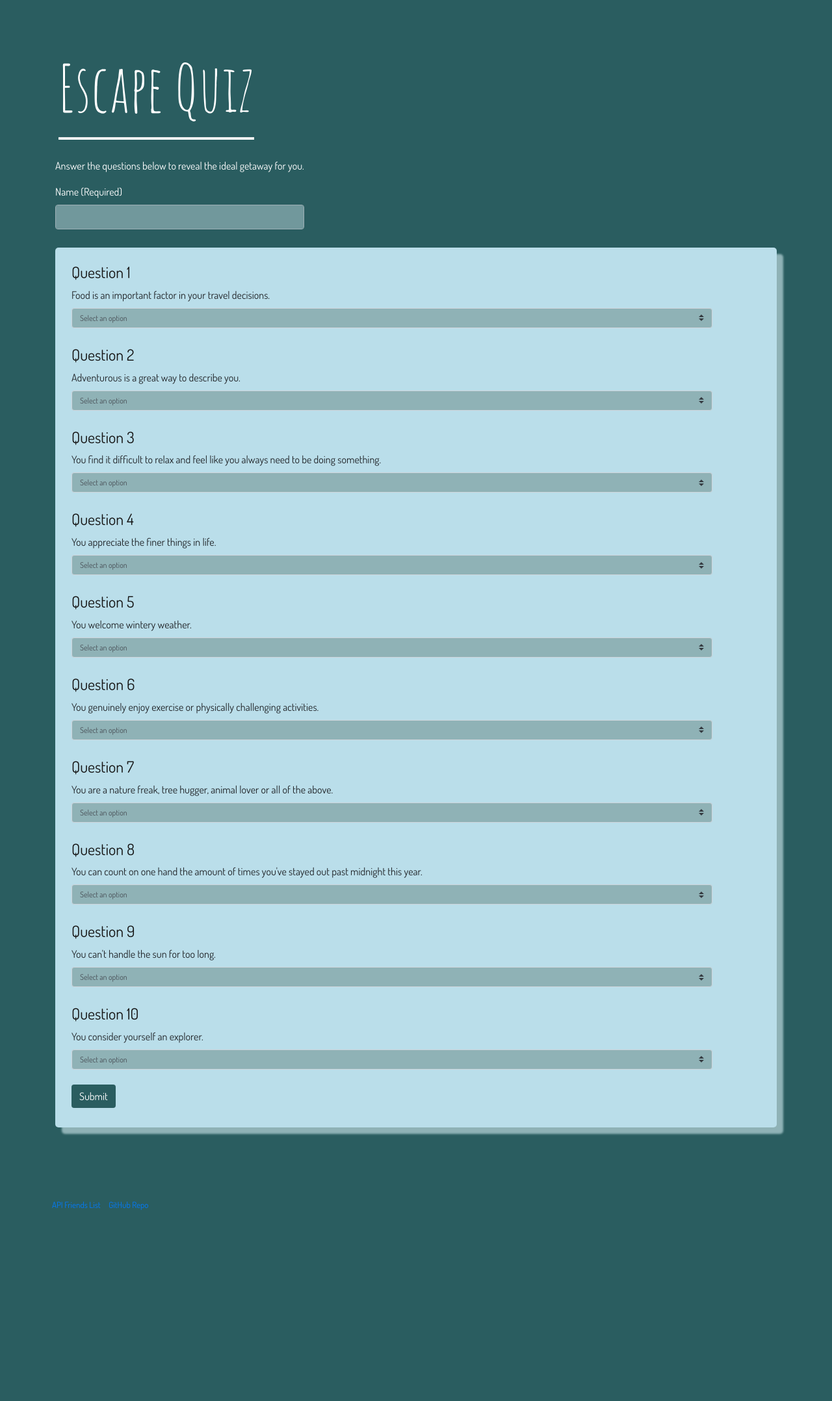
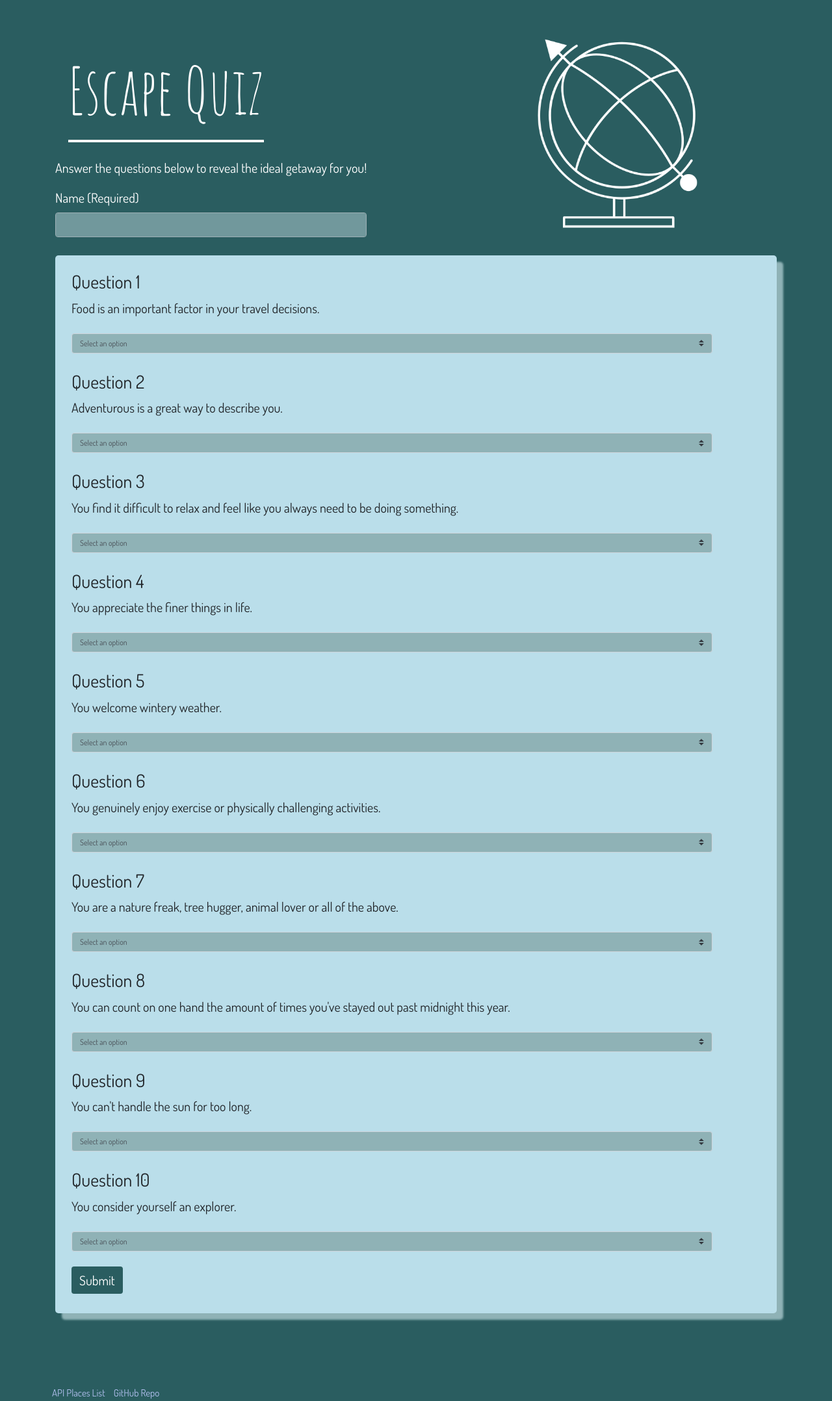
Before and after one commit to haganka/Escape_Quiz, a website: page app/public/survey.html in a window 1280 px wide. Shown: the whole page at 65% size. Before the commit the page ends 1874 px from the top, so only its background shows below. Drawn offline with nearby package versions, Linux system fonts and the light colour scheme.

Commit message:
changes file naming to match places theme and adds globe

```diff
--- a/app/data/friends.js
+++ b/app/data/places.js
@@ -52,7 +52,7 @@ var placesArr = [
     },
     {
         "name": "A lounge on the beach!",
-        "description": "Whether you're beat from work and need to get away or you'd just like to escape from some frigid temps, a beach vacation is best for you. Mexico? Bahamas? Wherever you decide, grab a margarita and park it in the sand for a bit."
+        "description": "Whether you're beat from work and need to get away or you'd just like to escape from some frigid temps, a beach vacation is best for you. Mexico? Bahamas? Wherever you decide, grab a margarita and park it in the sand for a bit.",
         "photo": "/images/beach.jpg",
         "scores": [
             2,
--- a/app/public/home.html
+++ b/app/public/home.html
@@ -11,7 +11,7 @@
     <link rel="stylesheet" href="https://maxcdn.bootstrapcdn.com/bootstrap/4.0.0/css/bootstrap.min.css" integrity="sha384-Gn5384xqQ1aoWXA+058RXPxPg6fy4IWvTNh0E263XmFcJlSAwiGgFAW/dAiS6JXm"
         crossorigin="anonymous">
     <link rel="stylesheet" type="text/css" href="style.css"/>
-    <link rel="icon" href="images/plane2.ico" type="image" sizes="24x24">
+    <link rel="icon" href="images/globe.ico" type="image" sizes="24x24">
     <link href="https://fonts.googleapis.com/css?family=Amatic+SC|Dosis" rel="stylesheet">
 
     <title>Friend Finder</title>
@@ -32,7 +32,7 @@
     <div class="container">
         <div class="row">
             <div class="col-md-12 footer">
-                <a class="footLink" href="/api/friends" target="_blank">API Friends List</a>
+                <a class="footLink" href="/api/places" target="_blank">API Places List</a>
                 <a class="footLink" href="https://github.com/haganka/Friend_Finder" target="_blank">GitHub Repo</a>
             </div>
         </div>
--- a/app/public/style.css
+++ b/app/public/style.css
@@ -11,7 +11,25 @@ body {
     float: left;
 }
 
+#question {
+    font-size: 20px;
+}
 
+a, a:focus {
+    color: rgb(179, 193, 240);
+    margin-right: 10px;
+    font-size: 15px;
+}
+
+a:hover a:active, a:focus {
+    color: rgb(129, 154, 238);
+
+}
+
+.display-4 {
+    font-family: 'Amatic SC', cursive;
+    font-size: 80px;
+}
 
 hr {
     background-color: white;
@@ -31,7 +49,6 @@ hr {
 }
 
 
-
 .btn:hover, .btn:focus, .btn:active, .btn:visited {
     background-color: rgb(143, 178, 182);
     color: white;
@@ -43,18 +60,8 @@ hr {
     margin-top: 100px;
 }
 
-
 h4 {
     color: rgb(22, 22, 22);
-}
-
-
-.footer {
-    margin-top: 50px;
-}
-
-.footLink {
-    margin-right: 10px;
 }
 
 .quizBox {
@@ -65,11 +72,16 @@ h4 {
     margin-bottom: 50px;
 }
 
+#globe {
+    float: right;
+    clear: both;
+    margin-top: 30px;
+}
+
 .custom-select {
     position: absolute;
     width: 90%;
     background-color: rgb(143, 178, 182);
-    /* margin-left: 20px; */
 }
 
 .my-1 {
@@ -88,47 +100,25 @@ h4 {
 #submit {
     margin-left: 10px;
     margin-bottom: 30px;
+    font-size: 20px;
 }
 
-#nameHead {
-    color: white;
-}
 
 #name {
     opacity: 0.7;
     background-color: rgb(143, 178, 182);
 }
 
-#intro {
+#intro, #nameHead {
     color: white;
+    font-size: 20px;
 }
 
 .footer {
     padding: 10px;
-    font-size: 13px;
     margin-top: 50px;
     bottom: 0;
     z-index: 8;
     vertical-align: middle;
-    /* position: absolute;
-    font-size: 14px; */
+
 }
-
-/* #q8, #q9, #q10 {
-    width: 100%;
-    height: calc(1.8125rem + 2px);
-    padding-top: .375rem;
-    padding-bottom: .375rem;
-    font-size: 75%;
-    display: inline-block;
-    width: 100%;
-    height: calc(2.25rem + 2px);
-    padding: .375rem 1.75rem .375rem .75rem;
-    line-height: 1.5;
-    color: #495057;
-    vertical-align: middle;
-    background: #fff;
-    background-size: 8px 10px;
-    border: 1px solid #ced4da;
-    border-radius: .25rem;
-} */
--- a/app/public/survey.html
+++ b/app/public/survey.html
@@ -9,7 +9,7 @@
         crossorigin="anonymous">
     <link rel="stylesheet" type="text/css" href="style.css"/>
 
-    <link rel="icon" href="images/plane2.ico" type="image" sizes="24x24">
+    <link rel="icon" href="images/globe.ico" type="image" sizes="24x24">
     <link href="https://fonts.googleapis.com/css?family=Amatic+SC|Dosis" rel="stylesheet">
 
     <title>Friend Finder</title>
@@ -17,22 +17,27 @@
 
 <body>
     <div class="container">
-        <div class="row">
+        <!-- <div class="row">
             <div class="header">
                 <h1 id="quizHead">Escape Quiz<hr></h1>
-
             </div>
-        </div>
+        </div> -->
         <form id="myForm">
             <div class="row">
-                <div class="col-auto my-1">
+                <div class="col-sm-7 my-1">
+                        <div class="header">
+                            <h1 id="quizHead">Escape Quiz<hr></h1>
+                        </div>
                     <label class="mr-sm-2" for="inlineFormCustomSelect">
-                        <p id="intro">Answer the questions below to reveal the ideal getaway for you.</h4>
+                        <p id="intro">Answer the questions below to reveal the ideal getaway for you!</h4>
                     </label>
                     <div class="form-group">
                         <label for="name" id="nameHead">Name (Required)</label>
                         <input type="name" class="form-control input" id="name" required="required">
                     </div>
+                </div>
+                <div class-"col-sm-5">
+                    <img src="images/globe.png" alt="globe" id="globe">
                 </div>
             </div>
         </form>
@@ -41,7 +46,8 @@
             <div class="form-row">
                 <div class="col-auto my-1">
                     <label class="mr-sm-2" for="inlineFormCustomSelect">
-                        <h4 id="first">Question 1</h4>Food is an important factor in your travel decisions.</label><br/>
+                        <h3 id="first">Question 1</h3>
+                        <p id="question">Food is an important factor in your travel decisions.</p></label><br/>
                     <select class="custom-select custom-select-sm select" id="q1" required="required">
                         <option value="" selected>Select an option</option>
                         <option value="1">1 (Strongly Disagree)</option>
@@ -56,7 +62,8 @@
             <div class="form-row align-items-center">
                 <div class="col-auto my-1">
                     <label class="mr-sm-2" for="inlineFormCustomSelect">
-                        <h4>Question 2</h4>Adventurous is a great way to describe you.</label><br/>
+                        <h3>Question 2</h3>
+                        <p id="question">Adventurous is a great way to describe you.</p></label><br/>
                     <select class="custom-select custom-select-sm select" id="q2">
                         <option value="" selected>Select an option</option>
                         <option value="1">1 (Strongly Disagree)</option>
@@ -71,7 +78,8 @@
             <div class="form-row align-items-center">
                 <div class="col-auto my-1">
                     <label class="mr-sm-2" for="inlineFormCustomSelect">
-                        <h4>Question 3</h4>You find it difficult to relax and feel like you always need to be doing something.</label><br/>
+                        <h3>Question 3</h3>
+                        <p id="question">You find it difficult to relax and feel like you always need to be doing something.</p></label><br/>
                     <select class="custom-select custom-select-sm select" id="q3">
                         <option value="" selected>Select an option</option>
                         <option value="1">1 (Strongly Disagree)</option>
@@ -86,7 +94,8 @@
             <div class="form-row align-items-center">
                 <div class="col-auto my-1">
                     <label class="mr-sm-2" for="inlineFormCustomSelect">
-                        <h4>Question 4</h4>You appreciate the finer things in life.</label><br/>
+                        <h3>Question 4</h3>
+                        <p id="question">You appreciate the finer things in life.</p></label><br/>
                     <select class="custom-select custom-select-sm select" id="q4">
                         <option value="" selected>Select an option</option>
                         <option value="1">1 (Strongly Disagree)</option>
@@ -101,7 +110,8 @@
             <div class="form-row align-items-center">
                 <div class="col-auto my-1">
                     <label class="mr-sm-2" for="inlineFormCustomSelect">
-                        <h4>Question 5</h4>You welcome wintery weather.</label><br/>
+                        <h3>Question 5</h3>
+                        <p id="question">You welcome wintery weather.</p></label><br/>
                     <select class="custom-select custom-select-sm select" id="q5">
                         <option value="" selected>Select an option</option>
                         <option value="1">1 (Strongly Disagree)</option>
@@ -116,7 +126,8 @@
             <div class="form-row align-items-center">
                 <div class="col-auto my-1">
                     <label class="mr-sm-2" for="inlineFormCustomSelect">
-                        <h4>Question 6</h4>You genuinely enjoy exercise or physically challenging activities.</label><br/>
+                        <h3>Question 6</h3>
+                        <p id="question">You genuinely enjoy exercise or physically challenging activities.</p></label><br/>
                     <select class="custom-select custom-select-sm select" id="q6">
                         <option value="" selected>Select an option</option>
                         <option value="1">1 (Strongly Disagree)</option>
@@ -131,7 +142,8 @@
             <div class="form-row align-items-center">
                 <div class="col-auto my-1">
                     <label class="mr-sm-2" for="inlineFormCustomSelect">
-                        <h4>Question 7</h4>You are a nature freak, tree hugger, animal lover or all of the above.</label><br/>
+                        <h3>Question 7</h3>
+                        <p id="question">You are a nature freak, tree hugger, animal lover or all of the above.</p></label><br/>
                     <select class="custom-select custom-select-sm select" id="q7">
                         <option value="" selected>Select an option</option>
                         <option value="1">1 (Strongly Disagree)</option>
@@ -146,7 +158,8 @@
             <div class="form-row align-items-center">
                 <div class="col-auto my-1">
                     <label class="mr-sm-2" for="inlineFormCustomSelect">
-                        <h4>Question 8</h4>You can count on one hand the amount of times you've stayed out past midnight this year.</label><br/>
+                        <h3>Question 8</h3>
+                        <p id="question">You can count on one hand the amount of times you've stayed out past midnight this year.</p></label><br/>
                     <select class="custom-select custom-select-sm select" id="q8">
                         <option value="" selected>Select an option</option>
                         <option value="1">1 (Strongly Disagree)</option>
@@ -161,7 +174,8 @@
             <div class="form-row align-items-center">
                 <div class="col-auto my-1">
                     <label class="mr-sm-2" for="inlineFormCustomSelect">
-                        <h4>Question 9</h4>You can't handle the sun for too long.</label><br/>
+                        <h3>Question 9</h3>
+                        <p id="question">You can't handle the sun for too long.</p></label><br/>
                     <select class="custom-select custom-select-sm select" id="q9">
                         <option value="" selected>Select an option</option>
                         <option value="1">1 (Strongly Disagree)</option>
@@ -176,7 +190,8 @@
             <div class="form-row align-items-center">
                 <div class="col-auto my-1">
                     <label class="mr-sm-2" for="inlineFormCustomSelect">
-                        <h4>Question 10</h4>You consider yourself an explorer.</label><br/>
+                        <h3>Question 10</h3>
+                        <p id="question">You consider yourself an explorer.</p></label><br/>
                     <select class="custom-select custom-select-sm select" id="q10">
                         <option value="" selected>Select an option</option>
                         <option value="1">1 (Strongly Disagree)</option>
@@ -241,7 +256,7 @@
     <div class="container">
             <div class="row">
                 <div class="col-md-12 footer">
-                    <a class="footLink" href="/api/friends" target="_blank">API Friends List</a>
+                    <a class="footLink" href="/api/places" target="_blank">API Places List</a>
                     <a class="footLink" href="https://github.com/haganka/Friend_Finder" target="_blank">GitHub Repo</a>
                 </div>
             </div>
--- a/app/routing/apiRoutes.js
+++ b/app/routing/apiRoutes.js
@@ -1,9 +1,9 @@
 var path = require("path");
-var placesArr = require("../data/friends");
+var placesArr = require("../data/places");
 
 module.exports = function(app) {
 
-    app.get("api/friends", function(req, res) {
+    app.get("api/places", function(req, res) {
         res.json(placesArr);
     })
 
--- a/app/routing/htmlRoutes.js
+++ b/app/routing/htmlRoutes.js
@@ -1,5 +1,5 @@
 var path = require("path");
-var places = require("../data/friends");
+var places = require("../data/places");
 
 module.exports = function(app) {
 
@@ -11,7 +11,7 @@ module.exports = function(app) {
       res.sendFile(path.join(__dirname, "../public/home.html"));
     });
 
-    app.get("/api/friends", function(req, res) {
+    app.get("/api/places", function(req, res) {
         res.json(places);
     });
 
```
Also changed, not shown: app/public/images/globe.ico (added), app/public/images/globe.png (added), 1 other file.
